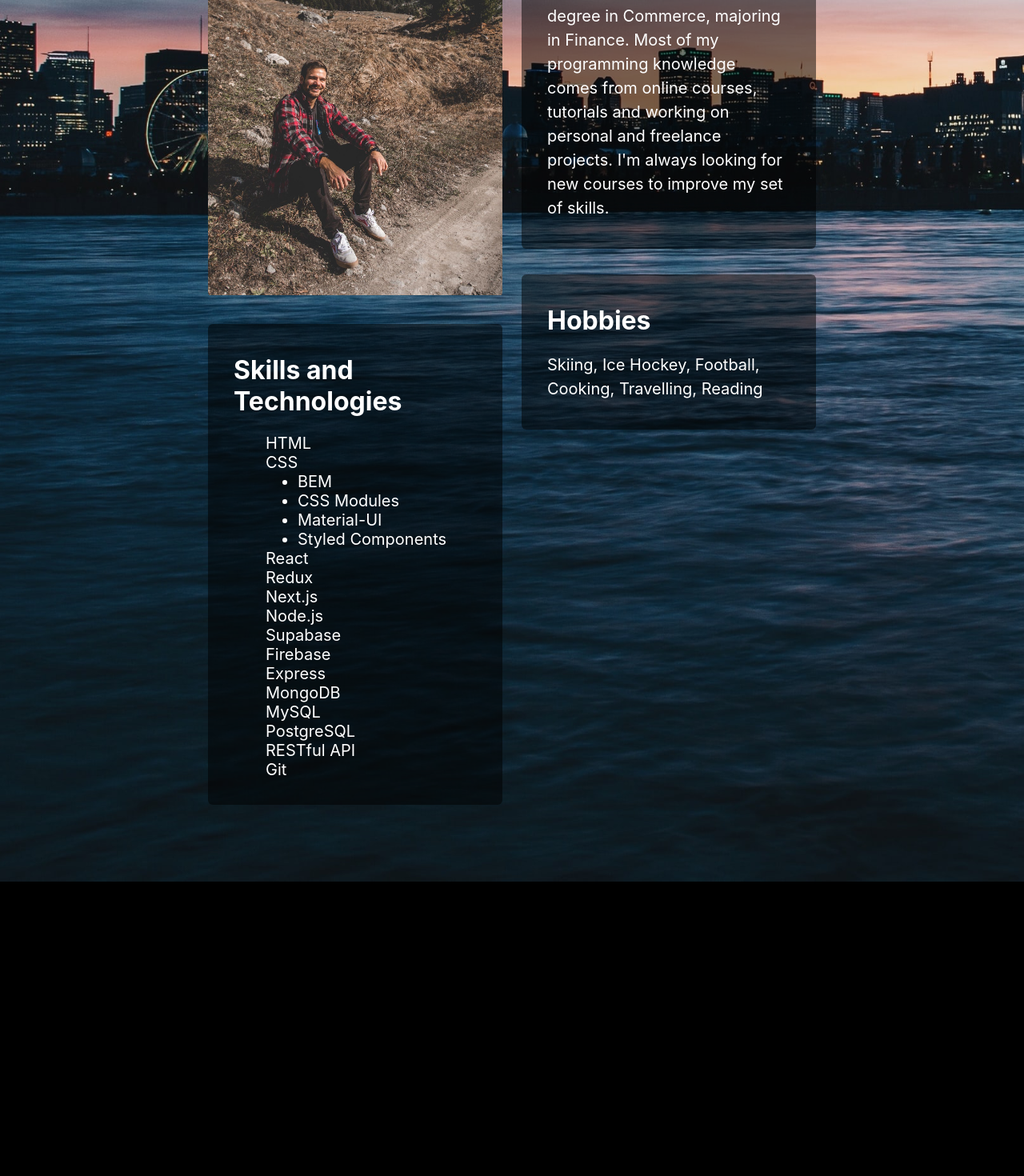
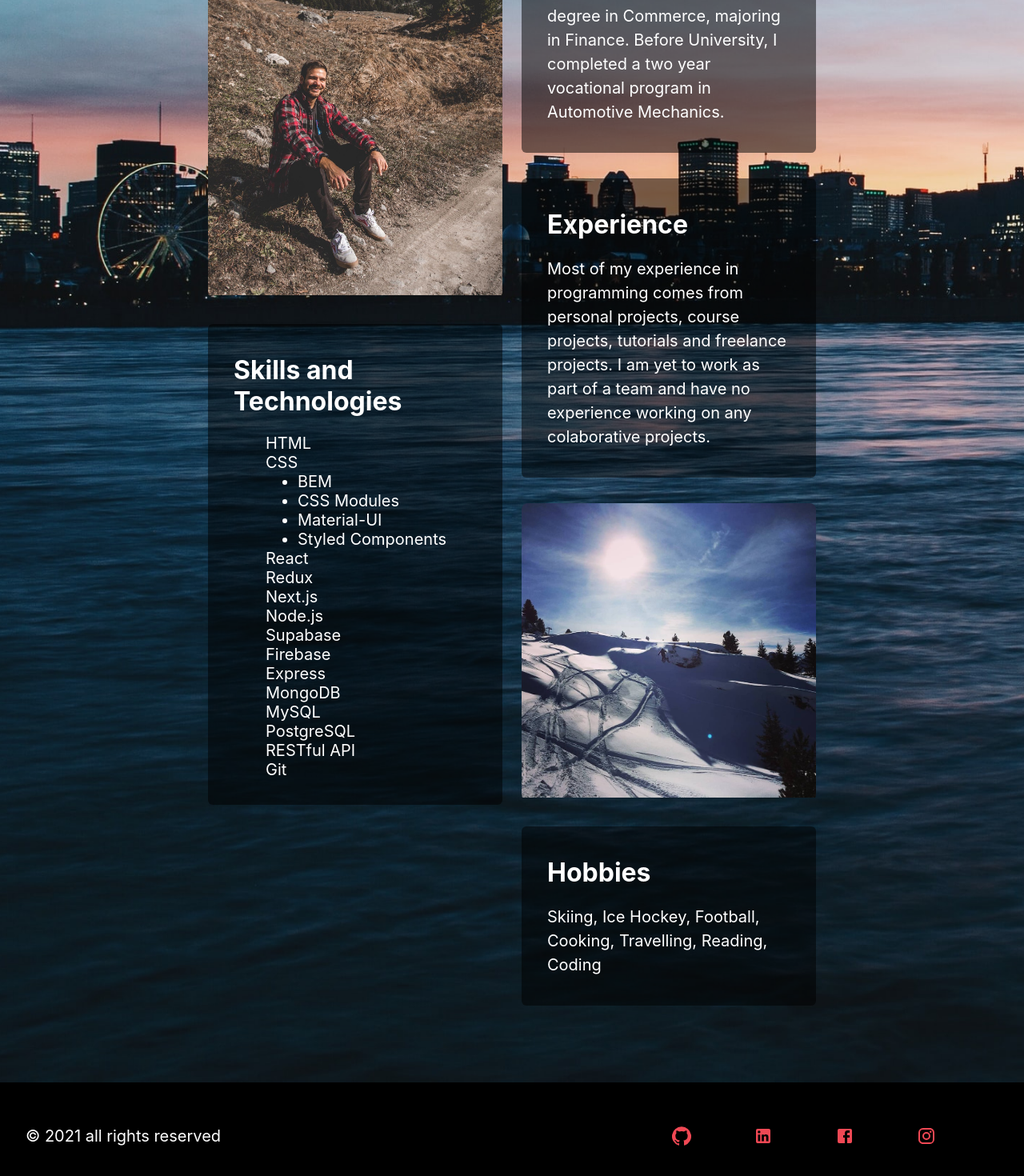
Before and after one commit to agomesd/my-portfolio, a Next.js app: page /about in a window 1280 px wide. Shown: the part 798-2268 px from the top of the page at 80% size. Before the commit the page ends 1900 px from the top, so only its background shows below. Built offline with nearby package versions, Linux system fonts and the light colour scheme.

Commit message:
Add Footer

```diff
--- /dev/null
+++ b/components/Footer.jsx
@@ -0,0 +1,23 @@
+import GitHubIcon from "@material-ui/icons/GitHub";
+import LinkedInIcon from "@material-ui/icons/LinkedIn";
+import FacebookIcon from "@material-ui/icons/Facebook";
+import InstagramIcon from "@material-ui/icons/Instagram";
+import styles from "../styles/components/Footer.module.css";
+
+const Footer = () => {
+  return (
+    <div className={styles.container}>
+      <div className={styles.content}>
+        <p>© 2021 all rights reserved</p>
+      </div>
+      <div className={styles.iconBox}>
+        <GitHubIcon className={styles.icon}/>
+        <LinkedInIcon className={styles.icon}/>
+        <FacebookIcon className={styles.icon}/>
+        <InstagramIcon className={styles.icon}/>
+      </div>
+    </div>
+  );
+};
+
+export default Footer;
--- a/pages/_app.js
+++ b/pages/_app.js
@@ -1,4 +1,5 @@
 import Navbar from "../components/Navbar";
+import Footer from "../components/Footer";
 import "../styles/globals.css";
 
 function MyApp({ Component, pageProps }) {
@@ -6,6 +7,7 @@ function MyApp({ Component, pageProps }) {
     <>
       <Navbar />
       <Component {...pageProps} />
+      <Footer />
     </>
   );
 }
--- a/pages/about.js
+++ b/pages/about.js
@@ -2,7 +2,7 @@ import Head from "next/head";
 import ContentCard from "../components/ContentCard";
 import Avatar from "../components/Avatar";
 import picture from "../public/images/my-portrait-patrick-williams.jpg";
-import WhatshotIcon from '@material-ui/icons/Whatshot';
+import skiPicture from "../public/images/alex-gomes-ski.jpg";
 import styles from "../styles/pages/About.module.css";
 
 const About = () => {
@@ -35,7 +35,7 @@ const About = () => {
             <ContentCard isImage>
               <Avatar
                 image={picture}
-                alt={"Picture of an alley in Japan"}
+                alt={"Picture of Alex Gomes"}
                 variant={"rounded"}
               />
               <ContentCard title={"Skills and Technologies"} mgtop={"2rem"}>
@@ -43,7 +43,7 @@ const About = () => {
                   <li>HTML</li>
                   <li>
                     CSS{" "}
-                    <ul style={{ listStyle: 'outside' }}>
+                    <ul style={{ listStyle: "outside" }}>
                       <li>BEM</li>
                       <li>CSS Modules</li>
                       <li>Material-UI</li>
@@ -70,14 +70,31 @@ const About = () => {
             <ContentCard title={"Education"}>
               <p>
                 In 2016, I graduated from Concordia University in Montreal with
-                a bachelor's degree in Commerce, majoring in Finance. Most of my
-                programming knowledge comes from online courses, tutorials and
-                working on personal and freelance projects. I'm always looking
-                for new courses to improve my set of skills.
+                a bachelor's degree in Commerce, majoring in Finance. Before
+                University, I completed a two year vocational program in
+                Automotive Mechanics.
               </p>
             </ContentCard>
+            <ContentCard title={"Experience"} mgtop={"2rem"}>
+              <p>
+                Most of my experience in programming comes from personal
+                projects, course projects, tutorials and freelance projects. I
+                am yet to work as part of a team and have no experience working
+                on any colaborative projects.
+              </p>
+            </ContentCard>
+            <ContentCard isImage mgtop={"2rem"}>
+              <Avatar
+                image={skiPicture}
+                alt={"Picture of Alex Skiing"}
+                variant={"rounded"}
+              />
+            </ContentCard>
             <ContentCard title={"Hobbies"} mgtop={"2rem"}>
-              <p>Skiing, Ice Hockey, Football, Cooking, Travelling, Reading</p>
+              <p>
+                Skiing, Ice Hockey, Football, Cooking, Travelling, Reading,
+                Coding
+              </p>
             </ContentCard>
           </div>
         </div>
--- /dev/null
+++ b/styles/components/Footer.module.css
@@ -0,0 +1,20 @@
+.container {
+    position: relative;
+    bottom: 0;
+    left: 0;
+    background-color: transparent;
+    display: flex;
+    justify-content: space-between;
+    padding: 2rem;
+}
+
+.iconBox {
+    display: flex;
+    flex: 0.5;
+    justify-content: space-evenly;
+    align-items: center;
+}
+
+.icon {
+    color: #f04854;
+}
```
Also changed, not shown: public/images/alex-gomes-ski.jpg (added).
